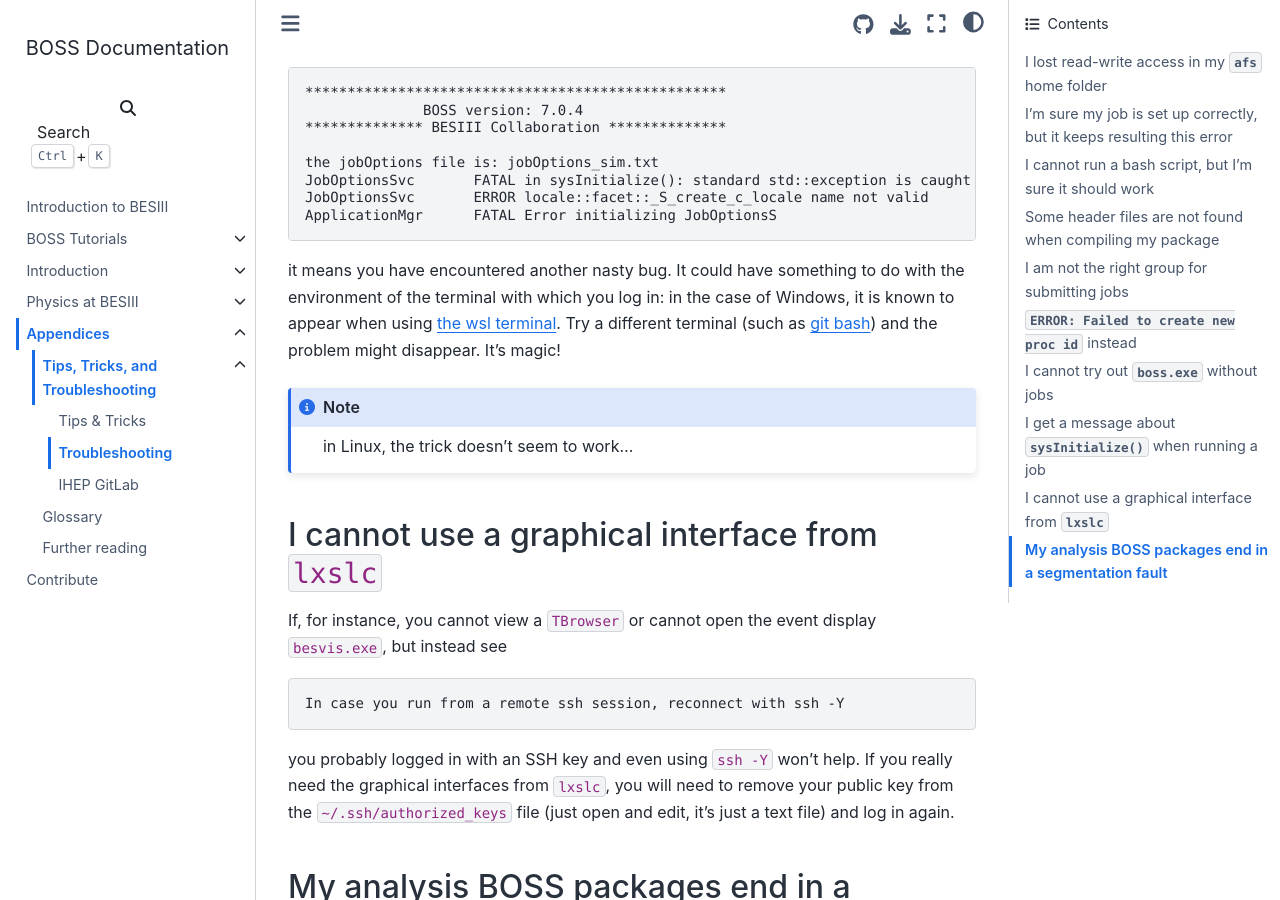
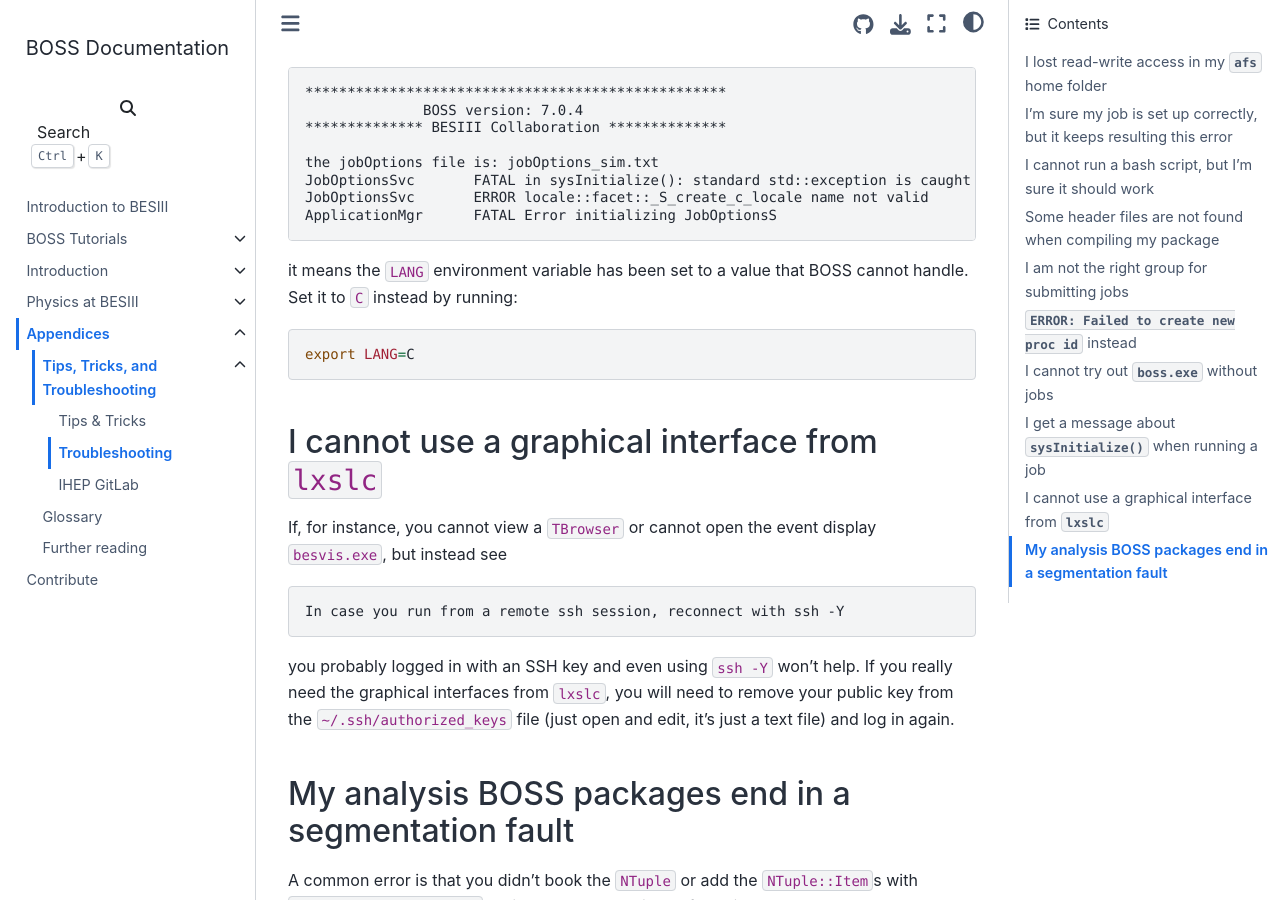
Before and after one commit to redeboer/bossdoc, a Sphinx documentation site: the page built from docs/appendices/tips/troubleshooting.md, in a window 1280 px wide and 900 px high, scrolled down 2643 px. Built offline with Sphinx 7.4.7 and the Sphinx Book theme 1.1.4, drawn with Linux system fonts in a browser that asks for light colours.

Commit message:
docs: describe solution to _S_create_c_locale (#23)
* ci: autoupdate pre-commit hooks

````diff
--- a/docs/appendices/tips/troubleshooting.md
+++ b/docs/appendices/tips/troubleshooting.md
@@ -117,15 +117,11 @@ JobOptionsSvc       ERROR locale::facet::_S_create_c_locale name not valid
 ApplicationMgr      FATAL Error initializing JobOptionsS
 ```
 
-it means you have encountered another nasty bug. It could have something to do
-with the environment of the terminal with which you log in: in the case of
-Windows, it is known to appear when using
-{ref}`the wsl terminal <appendices/tips/tips-and-tricks:Compiling on Windows 10>`.
-Try a different terminal (such as [git bash](https://gitforwindows.org)) and
-the problem might disappear. It's magic!
+it means the `LANG` environment variable has been set to a value that BOSS
+cannot handle. Set it to `C` instead by running:
 
-```{note}
-in Linux, the trick doesn't seem to work...
+```bash
+export LANG=C
 ```
 
 ## I cannot use a graphical interface from `lxslc`
````
Also changed, not shown: .cspell.json, .pre-commit-config.yaml, 1 other file.
